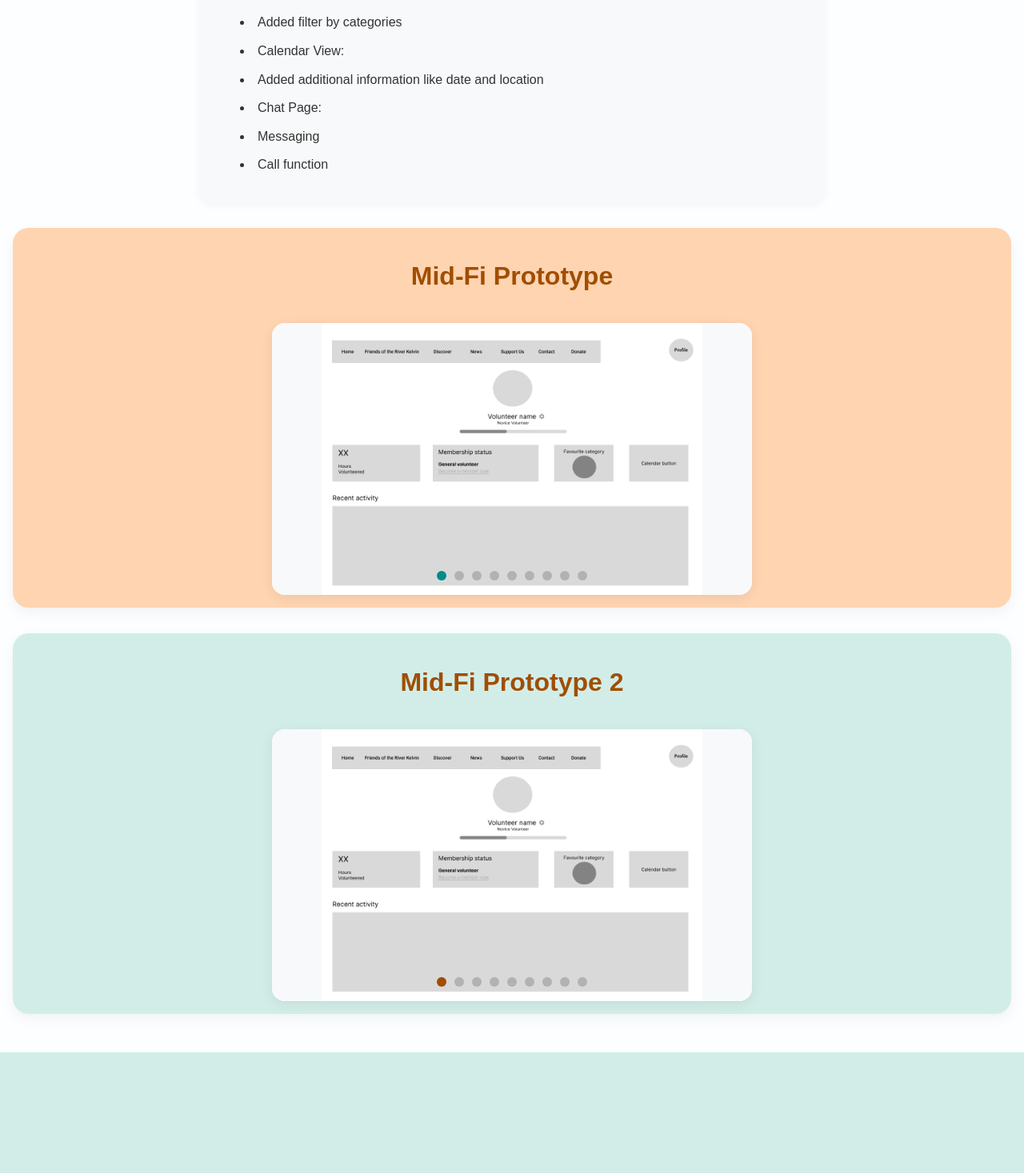
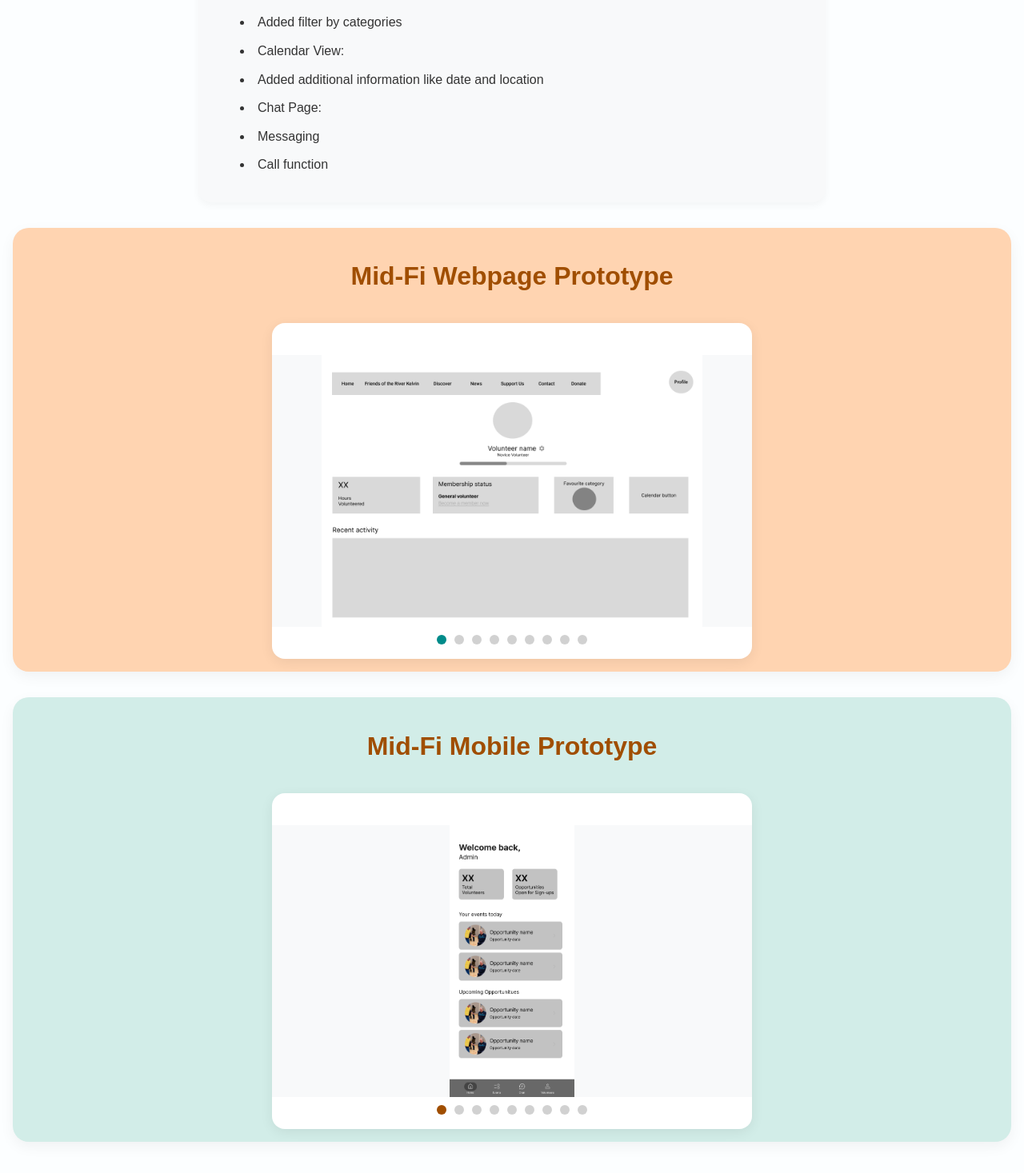
Before and after one commit to minishun97/OIP, a React (Create React App) app in the folder my-app/: page /#/reflection/prototyping in a window 1280 px wide. Shown: the part 3198-4665 px from the top of the page at 80% size. Before the commit the page ends 4514 px from the top, so only its background shows below. Built offline with nearby package versions, Linux system fonts and the light colour scheme.

Commit message:
Modified such that Mid-Fi Prototypes are fully fixed: >  Carousel circles do not block content > Click images enlarges them > Mobile Mid-Fi are included > Headers of Mid-Fis are changed appropriately.

```diff
--- /dev/null
+++ b/my-app/src/components/ImageWithModal.jsx
@@ -0,0 +1,35 @@
+/*
+> It shows the image with a cursor: pointer to indicate clickability.
+> Clicking the image opens the modal.
+> Clicking anywhere on the overlay closes the modal.
+> The modal uses your existing CSS classes .image-modal-overlay and .image-modal-content for styling.
+*/
+
+import { useState } from 'react';
+import ModalPortal from './ModalPortal';
+import './Prototyping.css';
+
+const ImageWithModal = ({ src, alt, className }) => {
+  const [isOpen, setIsOpen] = useState(false);
+
+  return (
+    <>
+      <img
+        src={src}
+        alt={alt}
+        className={className}
+        onClick={() => setIsOpen(true)}
+        style={{ cursor: 'pointer' }}
+      />
+      {isOpen && (
+        <ModalPortal>
+          <div className="image-modal-overlay" onClick={() => setIsOpen(false)}>
+            <img src={src} alt={alt} className="image-modal-content" />
+          </div>
+        </ModalPortal>
+      )}
+    </>
+  );
+};
+
+export default ImageWithModal;
--- a/my-app/src/components/Prototyping.css
+++ b/my-app/src/components/Prototyping.css
@@ -151,7 +151,7 @@
     border-radius: 16px;
     box-shadow: 0 4px 16px rgba(0,0,0,0.07);
     overflow: hidden;
-    min-height: 340px;
+    min-height: 420px;
 }
 
 .carousel-image {
--- a/my-app/src/pages/reflection/Prototyping.jsx
+++ b/my-app/src/pages/reflection/Prototyping.jsx
@@ -1,29 +1,30 @@
 import PrototypeIteration from '../../components/PrototypeIteration';
 import { useState, useRef } from 'react';
 import '../../components/Prototyping.css';
+import ImageWithModal from '../../components/ImageWithModal';  // Adjust path as needed
 
 const midfiImages1 = [
-    { src: "/OIP/images/website_midfi/webpage_midfi_1.png", alt: "Mid-Fi 1" },
-    { src: "/OIP/images/website_midfi/webpage_midfi_2.png", alt: "Mid-Fi 2" },
-    { src: "/OIP/images/website_midfi/webpage_midfi_3.png", alt: "Mid-Fi 3" },
-    { src: "/OIP/images/website_midfi/webpage_midfi_4.png", alt: "Mid-Fi 4" },
-    { src: "/OIP/images/website_midfi/webpage_midfi_5.png", alt: "Mid-Fi 5" },
-    { src: "/OIP/images/website_midfi/webpage_midfi_6.png", alt: "Mid-Fi 6" },
-    { src: "/OIP/images/website_midfi/webpage_midfi_7.png", alt: "Mid-Fi 7" },
-    { src: "/OIP/images/website_midfi/webpage_midfi_8.png", alt: "Mid-Fi 8" },
-    { src: "/OIP/images/website_midfi/webpage_midfi_9.png", alt: "Mid-Fi 9" },
+    { src: "/OIP/images/website_midfi/webpage_midfi_1.png", alt: "Web Mid-Fi 1" },
+    { src: "/OIP/images/website_midfi/webpage_midfi_2.png", alt: "Web Mid-Fi 2" },
+    { src: "/OIP/images/website_midfi/webpage_midfi_3.png", alt: "Web Mid-Fi 3" },
+    { src: "/OIP/images/website_midfi/webpage_midfi_4.png", alt: "Web Mid-Fi 4" },
+    { src: "/OIP/images/website_midfi/webpage_midfi_5.png", alt: "Web Mid-Fi 5" },
+    { src: "/OIP/images/website_midfi/webpage_midfi_6.png", alt: "Web Mid-Fi 6" },
+    { src: "/OIP/images/website_midfi/webpage_midfi_7.png", alt: "Web Mid-Fi 7" },
+    { src: "/OIP/images/website_midfi/webpage_midfi_8.png", alt: "Web Mid-Fi 8" },
+    { src: "/OIP/images/website_midfi/webpage_midfi_9.png", alt: "Web Mid-Fi 9" },
 ];
 
 const midfiImages2 = [
-    { src: "/OIP/images/website_midfi/webpage_midfi_1.png", alt: "Mid-Fi 1" },
-    { src: "/OIP/images/website_midfi/webpage_midfi_2.png", alt: "Mid-Fi 2" },
-    { src: "/OIP/images/website_midfi/webpage_midfi_3.png", alt: "Mid-Fi 3" },
-    { src: "/OIP/images/website_midfi/webpage_midfi_4.png", alt: "Mid-Fi 4" },
-    { src: "/OIP/images/website_midfi/webpage_midfi_5.png", alt: "Mid-Fi 5" },
-    { src: "/OIP/images/website_midfi/webpage_midfi_6.png", alt: "Mid-Fi 6" },
-    { src: "/OIP/images/website_midfi/webpage_midfi_7.png", alt: "Mid-Fi 7" },
-    { src: "/OIP/images/website_midfi/webpage_midfi_8.png", alt: "Mid-Fi 8" },
-    { src: "/OIP/images/website_midfi/webpage_midfi_9.png", alt: "Mid-Fi 9" },
+    { src: "/OIP/images/mobile_midfi/mobile_midfi_1.png", alt: "Mobile Mid-Fi 1" },
+    { src: "/OIP/images/mobile_midfi/mobile_midfi_2.png", alt: "Mobile Mid-Fi 2" },
+    { src: "/OIP/images/mobile_midfi/mobile_midfi_3.png", alt: "Mobile Mid-Fi 3" },
+    { src: "/OIP/images/mobile_midfi/mobile_midfi_4.png", alt: "Mobile Mid-Fi 4" },
+    { src: "/OIP/images/mobile_midfi/mobile_midfi_5.png", alt: "Mobile Mid-Fi 5" },
+    { src: "/OIP/images/mobile_midfi/mobile_midfi_6.png", alt: "Mobile Mid-Fi 6" },
+    { src: "/OIP/images/mobile_midfi/mobile_midfi_7.png", alt: "Mobile Mid-Fi 7" },
+    { src: "/OIP/images/mobile_midfi/mobile_midfi_8.png", alt: "Mobile Mid-Fi 8" },
+    { src: "/OIP/images/mobile_midfi/mobile_midfi_9.png", alt: "Mobile Mid-Fi 9" },
 ];
 
 function MidFiCarousel({ images }) {
@@ -57,11 +58,14 @@ function MidFiCarousel({ images }) {
             >
                 &#8592;
             </button>
-            <img
+
+            {/* Replace img with ImageWithModal */}
+            <ImageWithModal
                 src={images[current].src}
                 alt={images[current].alt}
                 className="carousel-image"
             />
+
             <button
                 className="carousel-arrow right"
                 onClick={next}
@@ -70,6 +74,7 @@ function MidFiCarousel({ images }) {
             >
                 &#8594;
             </button>
+
             <div className="carousel-dots">
                 {images.map((_, i) => (
                     <span
@@ -140,11 +145,11 @@ const Prototyping = () => (
 
 
         <section className="prototype-section">
-            <h2 className="prototype-title">Mid-Fi Prototype</h2>
+            <h2 className="prototype-title">Mid-Fi Webpage Prototype</h2>
             <MidFiCarousel images={midfiImages1} />
         </section>
         <section className="prototype-section">
-            <h2 className="prototype-title">Mid-Fi Prototype 2</h2>
+            <h2 className="prototype-title">Mid-Fi Mobile Prototype</h2>
             <MidFiCarousel images={midfiImages2} />
         </section>
     </div>
```
